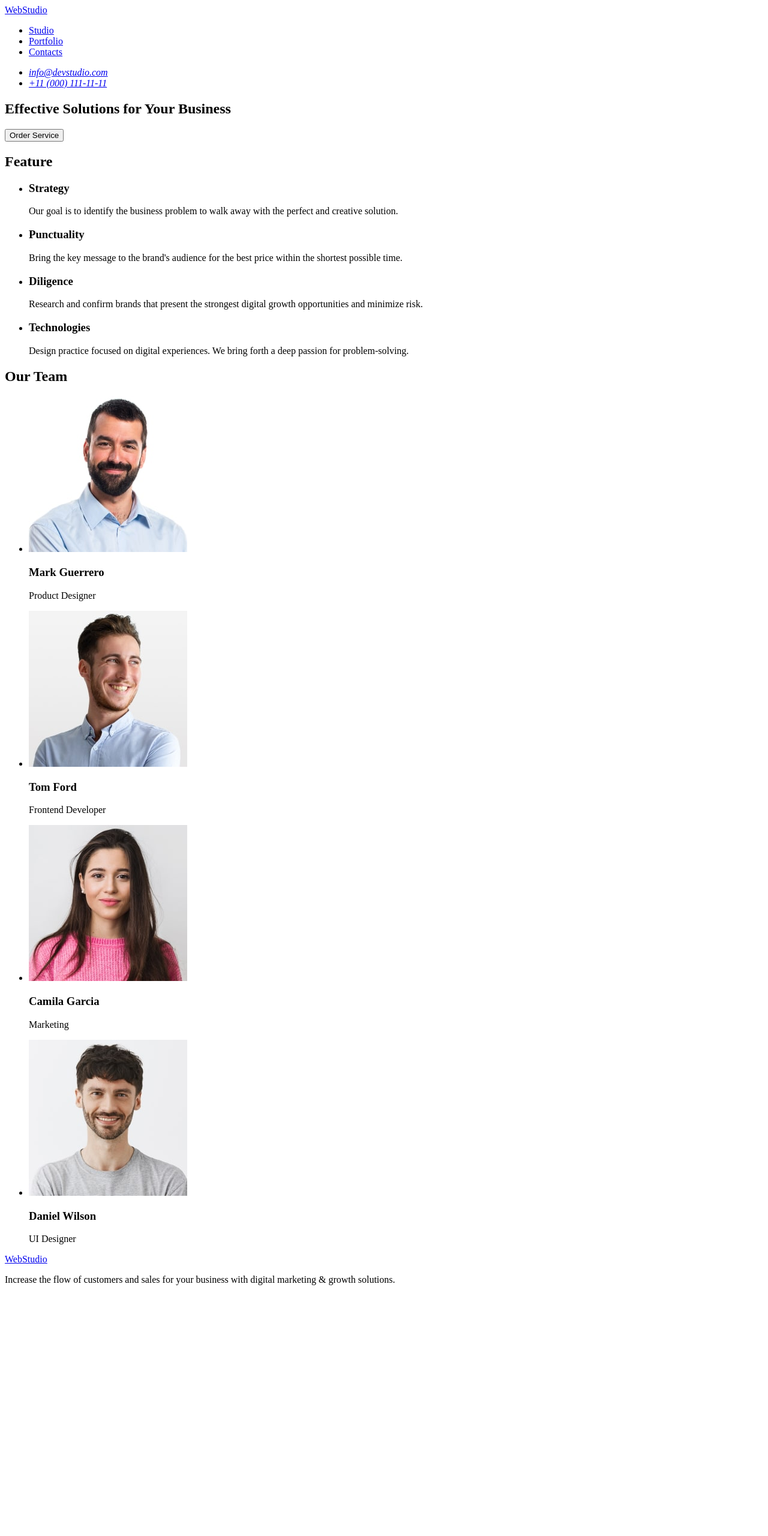
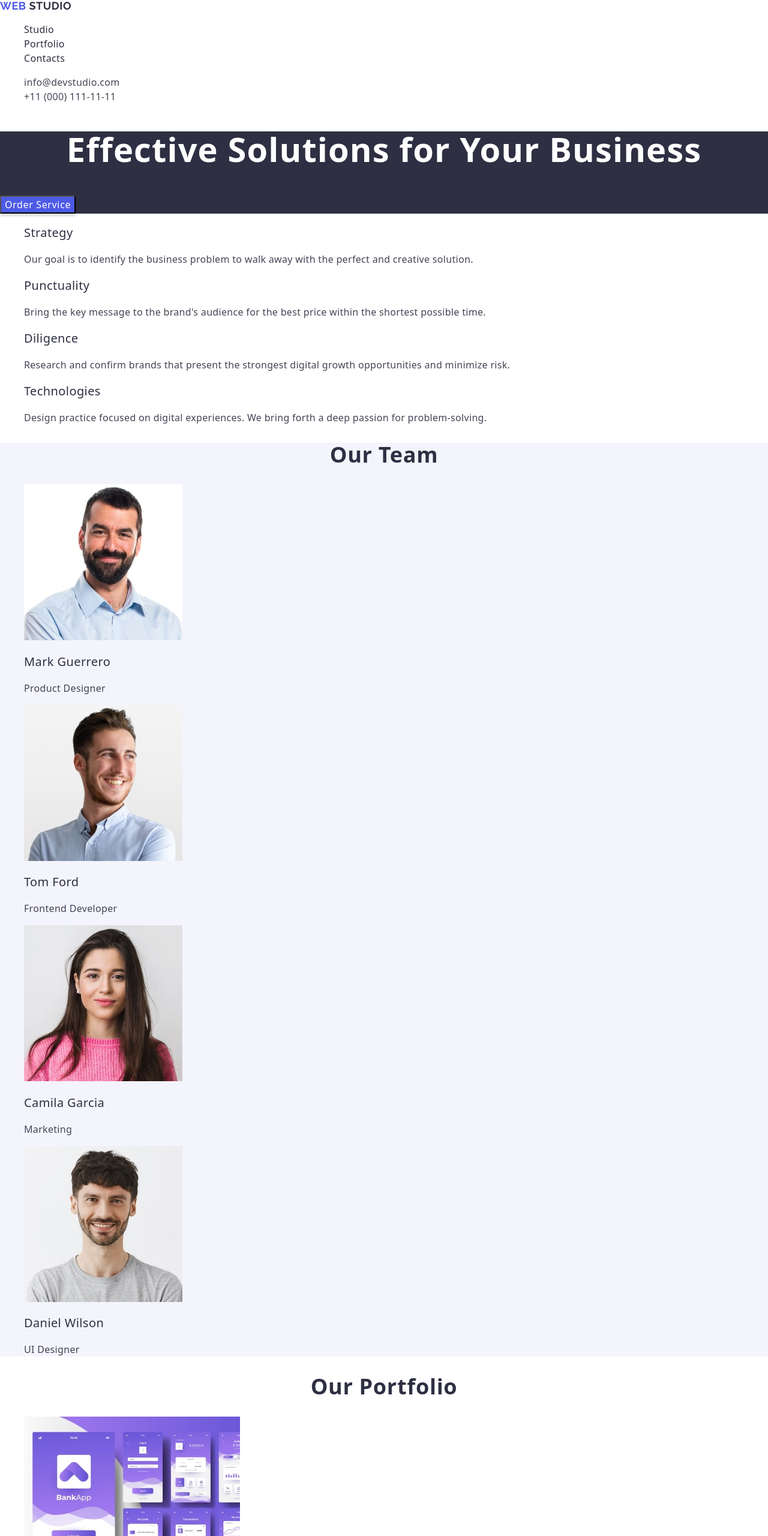
Before and after one commit to DimaSyomkin/goit-markup-hw-02, a plain HTML site: page index.html in a window 1280 px wide. Shown: the top 2560 px of the page at 60% size. Before the commit the page ends 2158 px from the top, so only its background shows below. Drawn offline with nearby package versions, Linux system fonts and the light colour scheme.

Commit message:
complete-hw

```diff
--- /dev/null
+++ b/css/styles.css
@@ -0,0 +1,294 @@
+body {
+    font-family: "Roboto", sans-serif;
+}
+
+a {
+    text-decoration: none;
+}
+
+ul {
+    list-style: none;
+}
+
+.visually-hidden {
+    position: absolute;
+    width: 1px;
+    height: 1px;
+    margin: -1px;
+    border: 0;
+    padding: 0;
+
+    white-space: nowrap;
+    clip-path: inset(100%);
+    clip: rect(0 0 0 0);
+    overflow: hidden;
+}
+
+/*------------Header--------------*/
+.logo-link {
+    font-family: "Raleway", sans-serif;
+    font-weight: 700;
+    font-size: 18px;
+    line-height: 1.16;
+    letter-spacing: 0.03em;
+    text-transform: uppercase;
+    color: #4d5ae5;
+}
+
+.span-logo-head {
+    font-family: "Raleway", sans-serif;
+    font-weight: 700;
+    font-size: 18px;
+    line-height: 1.16;
+    letter-spacing: 0.03em;
+    text-transform: uppercase;
+    color: #2e2f42
+}
+
+.nav-studio {
+
+    font-weight: 500;
+    font-size: 16px;
+    line-height: 1.5;
+    letter-spacing: 0.02em;
+    color: #2e2f42;
+}
+
+.nav-portolio {
+
+    font-weight: 500;
+    font-size: 16px;
+    line-height: 1.5;
+    letter-spacing: 0.02em;
+    color: #2e2f42;
+}
+
+.nav-contact {
+
+    font-weight: 500;
+    font-size: 16px;
+    line-height: 1.5;
+    letter-spacing: 0.02em;
+    color: #2e2f42;
+}
+
+.nav-link {
+
+    font-weight: 500;
+    font-size: 16px;
+    line-height: 1.5;
+    letter-spacing: 0.02em;
+    color: #2e2f42;
+}
+
+.nav-link:hover {
+
+    font-weight: 500;
+    font-size: 16px;
+    line-height: 1.5;
+    letter-spacing: 0.02em;
+    color: #404bbf;
+}
+
+.adress-list {}
+
+.mail {
+
+    font-weight: 400;
+    font-size: 16px;
+    font-style: normal;
+    line-height: 1.5;
+    letter-spacing: 0.02em;
+    color: #434455;
+}
+
+.adress-link {
+
+    font-weight: 400;
+    font-size: 16px;
+    line-height: 1.5;
+    letter-spacing: 0.02em;
+    color: #434455;
+}
+
+.adress-link:hover {
+
+    font-weight: 400;
+    font-size: 16px;
+    line-height: 1.5;
+    letter-spacing: 0.02em;
+    color: #404bbf;
+}
+
+.tell {
+
+    font-weight: 400;
+    font-size: 16px;
+    font-style: normal;
+    line-height: 1.5;
+    letter-spacing: 0.02em;
+    color: #434455;
+}
+
+/*------------Main Screen--------------*/
+.main {
+    background: #2e2f42;
+}
+
+.main-text {
+
+    font-weight: 700;
+    font-size: 56px;
+    line-height: 1.07;
+    letter-spacing: 0.02em;
+    text-align: center;
+    color: #fff;
+}
+
+.main-butt {
+
+    font-weight: 500;
+    font-size: 16px;
+    line-height: 1.5;
+    letter-spacing: 0.04em;
+    color: #fff;
+    box-shadow: 0 4px 4px 0 rgba(0, 0, 0, 0.15);
+    background: #4d5ae5;
+    cursor: pointer;
+}
+
+/*------------Features--------------*/
+.feature-title {
+
+    font-weight: 500;
+    font-size: 20px;
+    line-height: 1.2;
+    letter-spacing: 0.02em;
+    color: #2e2f42;
+}
+
+.feature-text {
+
+    font-weight: 400;
+    font-size: 16px;
+    line-height: 1.5;
+    letter-spacing: 0.02em;
+    color: #434455;
+}
+
+/*------------Team Screen--------------*/
+.team {
+    background: #f4f4fd;
+}
+
+.team-title {
+
+    font-weight: 700;
+    font-size: 36px;
+
+    line-height: 1.11;
+    letter-spacing: 0.02em;
+    text-align: center;
+    color: #2e2f42;
+}
+
+.team-list {}
+
+.team-img {}
+
+.team-name {
+
+    font-weight: 500;
+    font-size: 20px;
+
+    line-height: 1.2;
+    letter-spacing: 0.02em;
+
+    color: #2e2f42;
+}
+
+.team-workname {
+
+    font-weight: 400;
+    font-size: 16px;
+
+    line-height: 1.5;
+    letter-spacing: 0.02em;
+
+    color: #434455;
+}
+
+/*------------Portfolio--------------*/
+.portfolio-title {
+
+    font-weight: 700;
+    font-size: 36px;
+
+    line-height: 1.11;
+    letter-spacing: 0.02em;
+    text-align: center;
+    color: #2e2f42;
+}
+
+.portfolio-list {
+    background: #fff;
+}
+
+.portfolio-image {}
+
+.portfolio-name-img {
+
+    font-weight: 500;
+    font-size: 20px;
+
+    line-height: 1.20;
+    letter-spacing: 0.02em;
+    color: #2e2f42;
+}
+
+.pportfolio-text {
+
+    font-weight: 400;
+    font-size: 16px;
+
+    line-height: 1.5;
+    letter-spacing: 0.02em;
+    color: #434455;
+}
+
+/*------------Footer--------------*/
+.footer {
+    background: #2e2f42;
+}
+
+.footer-logo {
+    font-family: "Raleway", sans-serif;
+    font-weight: 700;
+    font-size: 18px;
+
+    line-height: 1.16;
+    letter-spacing: 0.03em;
+    text-transform: uppercase;
+    color: #4d5ae5;
+}
+
+.span-footer {
+    font-family: "Raleway", sans-serif;
+    font-weight: 700;
+    font-size: 18px;
+
+    line-height: 1.16;
+    letter-spacing: 0.03em;
+    text-transform: uppercase;
+    color: #f4f4fd;
+}
+
+.footer-text {
+
+    font-weight: 400;
+    font-size: 16px;
+
+    line-height: 1.5;
+    letter-spacing: 0.02em;
+    color: #f4f4fd;
+}
--- a/index.html
+++ b/index.html
@@ -4,91 +4,208 @@
     <meta charset="UTF-8" />
     <meta name="viewport" content="width=device-width, initial-scale=1.0" />
     <title>WebStudio</title>
+    <link rel="stylesheet" href="./css/styles.css" />
+    <link
+      rel="stylesheet"
+      href="https://cdnjs.cloudflare.com/ajax/libs/modern-normalize/3.0.1/modern-normalize.min.css"
+      integrity="sha512-q6WgHqiHlKyOqslT/lgBgodhd03Wp4BEqKeW6nNtlOY4quzyG3VoQKFrieaCeSnuVseNKRGpGeDU3qPmabCANg=="
+      crossorigin="anonymous"
+      referrerpolicy="no-referrer"
+    />
+    <link rel="preconnect" href="https://fonts.googleapis.com" />
+    <link rel="preconnect" href="https://fonts.gstatic.com" crossorigin />
+    <link
+      href="https://fonts.googleapis.com/css2?family=Raleway:wght@700&family=Roboto:wght@400;500;700&display=swap"
+      rel="stylesheet"
+    />
   </head>
   <body>
     <header>
       <nav>
-        <a href="./index.html">WebStudio</a>
+        <a href="./index.html" class="logo-link"
+          >Web <span class="span-logo-head"> STUDIO </span></a
+        >
         <ul>
-          <li><a href="./index.html">Studio</a></li>
-          <li><a href="./index.html">Portfolio</a></li>
-          <li><a href="./index.html">Contacts</a></li>
+          <li class="nav-studio">
+            <a class="nav-link" href="./index.html">Studio</a>
+          </li>
+          <li class="nav-portolio">
+            <a class="nav-link" href="./index.html">Portfolio</a>
+          </li>
+          <li class="nav-contact">
+            <a class="nav-link" href="./index.html">Contacts</a>
+          </li>
         </ul>
       </nav>
-      <address>
-        <ul>
-          <li><a href="mailto:info@devstudio.com">info@devstudio.com</a></li>
-          <li><a href="tel:+110001111111">+11 (000) 111-11-11</a></li>
+      <address class="adress">
+        <ul class="adress-list">
+          <li class="mail">
+            <a class="adress-link" href="mailto:info@devstudio.com"
+              >info@devstudio.com</a
+            >
+          </li>
+          <li class="tell">
+            <a class="adress-link" href="tel:+110001111111"
+              >+11 (000) 111-11-11</a
+            >
+          </li>
         </ul>
       </address>
     </header>
     <main>
-      <section>
-        <h1>Effective Solutions for Your Business</h1>
-        <button type="button">Order Service</button>
+      <section class="main">
+        <h1 class="main-text">Effective Solutions for Your Business</h1>
+        <button type="button" class="main-butt">Order Service</button>
       </section>
       <section>
-        <h2>Feature</h2>
+        <h2 class="visually-hidden">Feature</h2>
         <ul>
           <li>
-            <h3>Strategy</h3>
-            <p>
+            <h3 class="feature-title">Strategy</h3>
+            <p class="feature-text">
               Our goal is to identify the business problem to walk away with the
               perfect and creative solution.
             </p>
           </li>
           <li>
-            <h3>Punctuality</h3>
-            <p>
+            <h3 class="feature-title">Punctuality</h3>
+            <p class="feature-text">
               Bring the key message to the brand's audience for the best price
               within the shortest possible time.
             </p>
           </li>
           <li>
-            <h3>Diligence</h3>
-            <p>
+            <h3 class="feature-title">Diligence</h3>
+            <p class="feature-text">
               Research and confirm brands that present the strongest digital
               growth opportunities and minimize risk.
             </p>
           </li>
           <li>
-            <h3>Technologies</h3>
-            <p>
+            <h3 class="feature-title">Technologies</h3>
+            <p class="feature-text">
               Design practice focused on digital experiences. We bring forth a
               deep passion for problem-solving.
             </p>
           </li>
         </ul>
       </section>
-      <section>
-        <h2>Our Team</h2>
+      <section class="team">
+        <h2 class="team-title">Our Team</h2>
         <ul>
-          <li>
-            <img src="./images/img-min-1.jpg" alt="MarkGuerrero" width="264" />
-            <h3>Mark Guerrero</h3>
-            <p>Product Designer</p>
+          <li class="team-list">
+            <img
+              src="./images/img-min-1.jpg"
+              alt="MarkGuerrero"
+              width="264"
+              class="team-img"
+            />
+            <h3 class="team-name">Mark Guerrero</h3>
+            <p class="team-workname">Product Designer</p>
           </li>
-          <li>
-            <img src="./images/img-min-2.jpg" alt="TomFord" width="264" />
-            <h3>Tom Ford</h3>
-            <p>Frontend Developer</p>
+          <li class="team-list">
+            <img
+              src="./images/img-min-2.jpg"
+              alt="TomFord"
+              width="264"
+              class="team-img"
+            />
+            <h3 class="team-name">Tom Ford</h3>
+            <p class="team-workname">Frontend Developer</p>
           </li>
-          <li>
-            <img src="./images/img-min-3.jpg" alt="CamilaGarcia" width="264" />
-            <h3>Camila Garcia</h3>
-            <p>Marketing</p>
+          <li class="team-list">
+            <img
+              src="./images/img-min-3.jpg"
+              alt="CamilaGarcia"
+              width="264"
+              class="team-img"
+            />
+            <h3 class="team-name">Camila Garcia</h3>
+            <p class="team-workname">Marketing</p>
           </li>
-          <li>
-            <img src="./images/img-min-4.jpg" alt="DanielWilson" width="264" />
-            <h3>Daniel Wilson</h3>
-            <p>UI Designer</p>
+          <li class="team-list">
+            <img
+              src="./images/img-min-4.jpg"
+              alt="DanielWilson"
+              width="264"
+              class="team-img"
+            />
+            <h3 class="team-name">Daniel Wilson</h3>
+            <p class="team-workname">UI Designer</p>
+          </li>
+        </ul>
+      </section>
+      <section class="portfolio">
+        <h2 class="portfolio-title">Our Portfolio</h2>
+        <ul>
+          <li class="portfolio-list">
+            <img
+              src="./images/img-hw-2.1-min.jpg"
+              alt="Banking App"
+              width="360"
+              class="portfolio-image"
+            />
+            <h3 class="portfolio-name-img">Banking App</h3>
+            <p class="pportfolio-text">App</p>
+          </li>
+          <li class="portfolio-list">
+            <img
+              src="./images/img-hw-2.2-min.jpg"
+              alt="Payment"
+              width="360"
+              class="portfolio-image"
+            />
+            <h3 class="portfolio-name-img">Cashless Payment</h3>
+            <p class="pportfolio-text">Marketing</p>
+          </li>
+          <li class="portfolio-list">
+            <img
+              src="./images/img-hw-2.3-min.jpg"
+              alt="Meditation App"
+              width="360"
+              class="portfolio-image"
+            />
+            <h3 class="portfolio-name-img">Meditation App</h3>
+            <p class="pportfolio-text">App</p>
+          </li>
+          <li class="portfolio-list">
+            <img
+              src="./images/img-hw-2.4-min.jpg"
+              alt=""
+              width="360"
+              class="portfolio-image"
+            />
+            <h3 class="portfolio-name-img">Taxi Service</h3>
+            <p class="pportfolio-text">Marketing</p>
+          </li>
+          <li class="portfolio-list">
+            <img
+              src="./images/img-hw-2.5-min.jpg"
+              alt="Screen"
+              width="360"
+              class="portfolio-image"
+            />
+            <h3 class="portfolio-name-img">Screen Illustrations</h3>
+            <p class="pportfolio-text">Design</p>
+          </li>
+          <li class="portfolio-list">
+            <img
+              src="./images/img-hw-2.6-min.jpg"
+              alt="Courses"
+              width="360"
+              class="portfolio-image"
+            />
+            <h3 class="portfolio-name-img">Online Courses</h3>
+            <p class="pportfolio-text">Marketing</p>
           </li>
         </ul>
       </section>
     </main>
-    <footer>
-      <a href="./index.html">WebStudio</a>
-      <p>
+    <footer class="footer">
+      <a class="footer-logo" href="./index.html"
+        >Web <span class="span-footer">Studio</span>
+      </a>
+      <p class="footer-text">
         Increase the flow of customers and sales for your business with digital
         marketing & growth solutions.
       </p>
```
Also changed, not shown: images/img-hw-2.1-min.jpg (added), images/img-hw-2.2-min.jpg (added), images/img-hw-2.3-min.jpg (added), images/img-hw-2.4-min.jpg (added), images/img-hw-2.5-min.jpg (added), images/img-hw-2.6-min.jpg (added).
